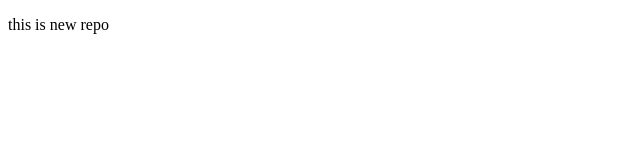
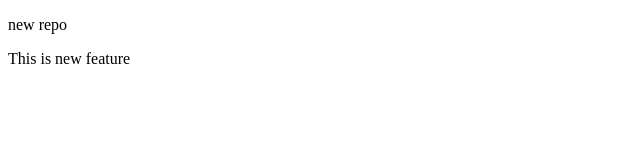
Before and after one commit to deepak026/localRep, a plain HTML site: page index.html in a window 1280 px wide. Shown: the whole page, without its empty margins (0-640 px from the left). Drawn offline with Linux system fonts and the light colour scheme.

Commit message:
add new feature

```diff
--- a/index.html
+++ b/index.html
@@ -6,6 +6,7 @@
    <title>Document</title>
 </head>
 <body>
-   <p>this is new repo</p>
+   <p>new repo</p>
+   <p>This is new feature</p>
 </body>
 </html>
```
